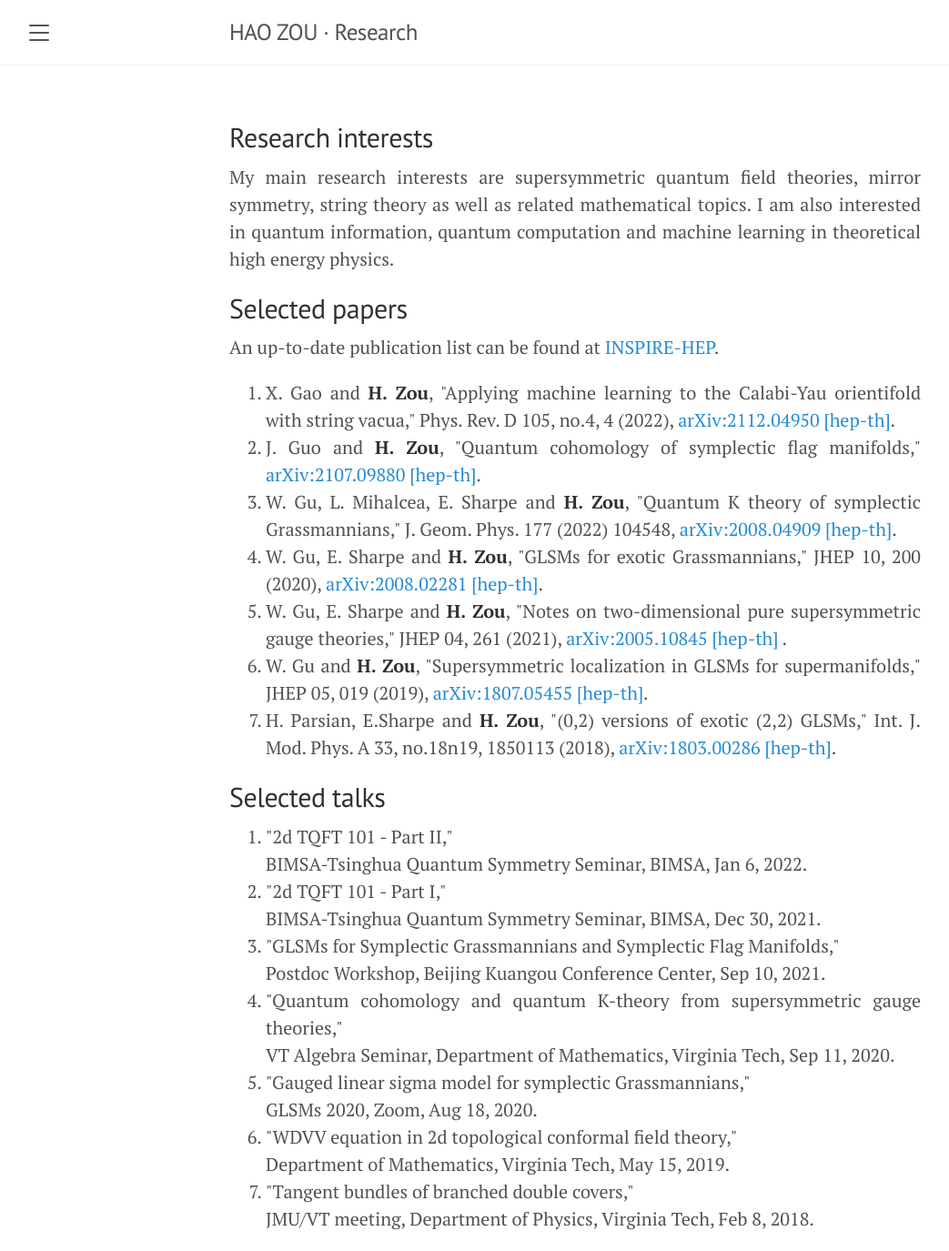
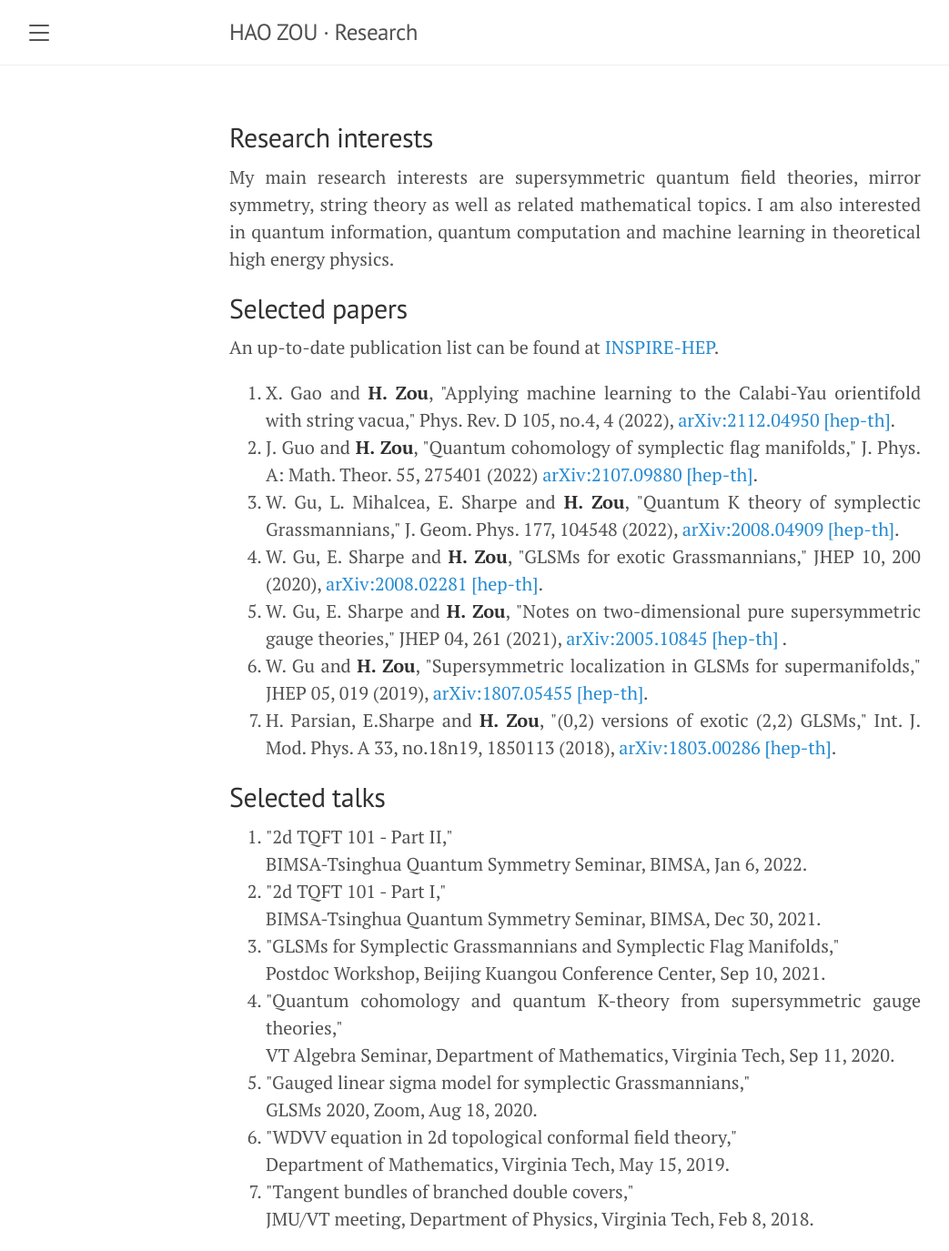
Before and after one commit to hhzou/hhzou.github.io, a Jekyll site: the page built from research/index.html, in a window 1280 px wide. Shown: the whole page at 91% size, without its empty margins (8-1051 px from the left). Built offline with Jekyll 4.4.1, drawn with Linux system fonts in a browser that asks for light colours.

Commit message:
update papers

```diff
--- a/research/index.html
+++ b/research/index.html
@@ -15,8 +15,8 @@ title: Research
 		<li>W. Gu, L. Mihalcea, E. Sharpe and <strong>H. Zou</strong>, "Quantum K theory of Grassmannians, Wilson line operators, and Schur bundles, " in preparation.</li>
 	-->
 		<li>X. Gao and <strong>H. Zou</strong>, "Applying machine learning to the Calabi-Yau orientifold with string vacua," Phys. Rev. D 105, no.4, 4 (2022), <a href = "https://arxiv.org/abs/2112.04950"> arXiv:2112.04950 [hep-th]</a>. </li>
-		<li>J. Guo and <strong>H. Zou</strong>, "Quantum cohomology of symplectic flag manifolds," <a href = "https://arxiv.org/abs/2107.09880"> arXiv:2107.09880 [hep-th]</a>. </li>
-		<li>W. Gu, L. Mihalcea, E. Sharpe and <strong>H. Zou</strong>, "Quantum K theory of symplectic Grassmannians," J. Geom. Phys. 177 (2022) 104548, <a href = "https://arxiv.org/abs/2008.04909"> arXiv:2008.04909 [hep-th]</a>. </li>
+		<li>J. Guo and <strong>H. Zou</strong>, "Quantum cohomology of symplectic flag manifolds," J. Phys. A: Math. Theor. 55, 275401 (2022)<a href = "https://arxiv.org/abs/2107.09880"> arXiv:2107.09880 [hep-th]</a>. </li>
+		<li>W. Gu, L. Mihalcea, E. Sharpe and <strong>H. Zou</strong>, "Quantum K theory of symplectic Grassmannians," J. Geom. Phys. 177, 104548 (2022), <a href = "https://arxiv.org/abs/2008.04909"> arXiv:2008.04909 [hep-th]</a>. </li>
 		<li>W. Gu, E. Sharpe and <strong>H. Zou</strong>, "GLSMs for exotic Grassmannians," JHEP 10, 200 (2020), <a href = "https://arxiv.org/abs/2008.02281"> arXiv:2008.02281 [hep-th]</a>. </li>
 		<li>W. Gu, E. Sharpe and <strong>H. Zou</strong>, "Notes on two-dimensional pure supersymmetric gauge theories," JHEP 04, 261 (2021), <a href="https://arxiv.org/abs/2005.10845">arXiv:2005.10845 [hep-th] </a>.</li>
 		<li>W. Gu and <strong>H. Zou</strong>, "Supersymmetric localization in GLSMs for supermanifolds," JHEP 05, 019 (2019), <a href="arXiv:1807.05455 "> arXiv:1807.05455 [hep-th]</a>.</li>
```
